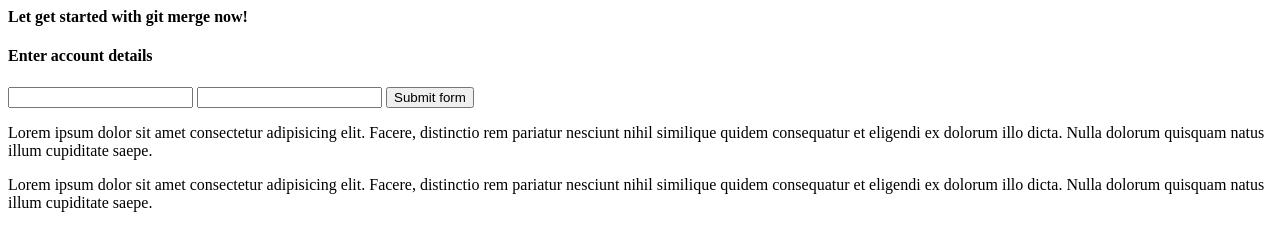
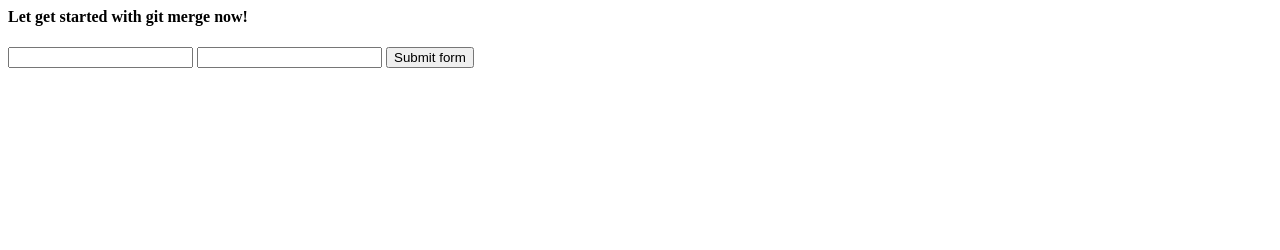
Before and after one commit to icode247/git-demo, a plain HTML site: page index.html in a window 1280 px wide. Drawn offline with Linux system fonts and the light colour scheme.

Commit message:
Revert "add description to form (#3)"
This reverts commit abf5f3fc7c953dc65872b57778ffc616fc8d0873.

```diff
--- a/index.html
+++ b/index.html
@@ -8,13 +8,9 @@
 <body>
     <h4>Let get started with git merge now!</h4>
     <form action="">
-      <h4>Enter account details</h4>
       <input type="text" name="username" />
       <input type="password" name="password" />
       <button>Submit form</button>
     </form>
-    <p>Lorem ipsum dolor sit amet consectetur adipisicing elit. Facere, distinctio rem pariatur nesciunt nihil similique quidem consequatur et eligendi ex dolorum illo dicta. Nulla dolorum quisquam natus illum cupiditate saepe.</p>
-    <p>Lorem ipsum dolor sit amet consectetur adipisicing elit. Facere, distinctio rem pariatur nesciunt nihil similique quidem consequatur et eligendi ex dolorum illo dicta. Nulla dolorum quisquam natus illum cupiditate saepe.</p>
-
 </body>
 </html>
```
